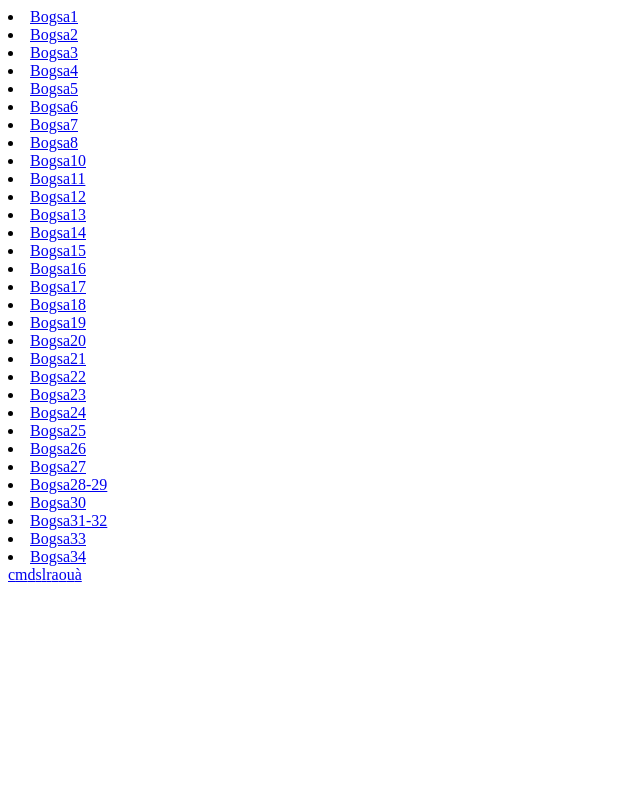
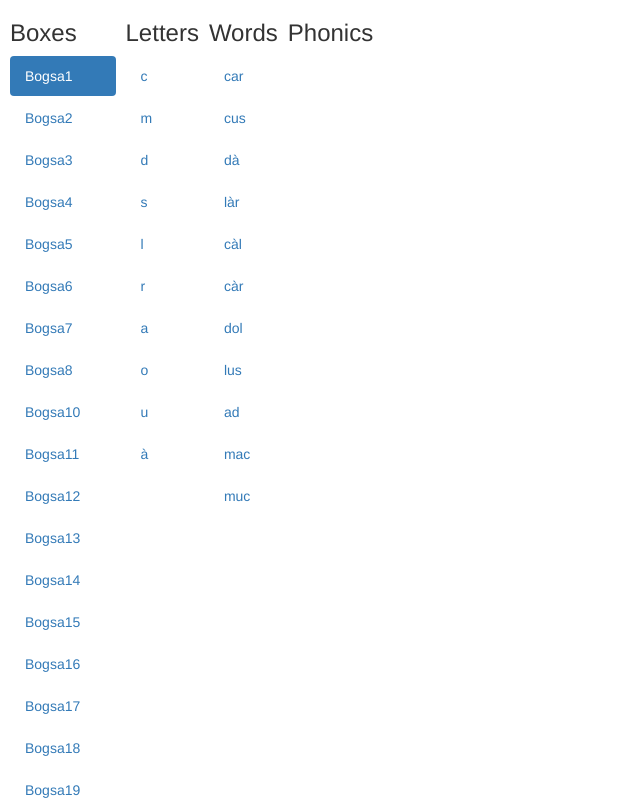
Before and after one commit to greggulrajani/greggulrajani.github.io, a plain HTML site: page index.html in a window 1280 px wide. Both pictures are taken after a click on the link "Bogsa1". Shown: the top 800 px of the page, without its empty margins (0-640 px from the left). Drawn offline with nearby package versions, Linux system fonts and the light colour scheme.

Commit message:
added bootstrap and phonics

```diff
--- a/index.html
+++ b/index.html
@@ -1,5 +1,14 @@
 <html>
     <head>
+        <!-- Latest compiled and minified CSS -->
+        <link rel="stylesheet" href="https://maxcdn.bootstrapcdn.com/bootstrap/3.3.7/css/bootstrap.min.css" integrity="sha384-BVYiiSIFeK1dGmJRAkycuHAHRg32OmUcww7on3RYdg4Va+PmSTsz/K68vbdEjh4u" crossorigin="anonymous">
+
+        <!-- Optional theme -->
+        <link rel="stylesheet" href="https://maxcdn.bootstrapcdn.com/bootstrap/3.3.7/css/bootstrap-theme.min.css" integrity="sha384-rHyoN1iRsVXV4nD0JutlnGaslCJuC7uwjduW9SVrLvRYooPp2bWYgmgJQIXwl/Sp" crossorigin="anonymous">
+
+        <!-- Latest compiled and minified JavaScript -->
+        <script src="https://maxcdn.bootstrapcdn.com/bootstrap/3.3.7/js/bootstrap.min.js" integrity="sha384-Tc5IQib027qvyjSMfHjOMaLkfuWVxZxUPnCJA7l2mCWNIpG9mGCD8wGNIcPD7Txa" crossorigin="anonymous"></script>
+
         <title> gaelic </title>
     </head>
         <script>
@@ -15,19 +24,18 @@
 
         function createLI(item) {
             var node = document.createElement("li");
-       //     var link = document.createElement("a");
             var textnode = document.createTextNode(item.content);
-            node.appendChild(chreateAnchor(item));
+            node.appendChild(chreateAnchor(item,node));
            return node;
         }
 
-        function chreateAnchor(item) {
+        function chreateAnchor(item,node) {
             var link = document.createElement("a");
             var textnode = document.createTextNode(item.content);
             link.title = item.content;
             link.appendChild(textnode);
             link.href = '#';
-            link.onclick = function() { clickHandler(item.lesson) }
+            link.onclick = function() { clickHandler(item.lesson, node) }
             return link;
         }
 
@@ -43,7 +51,7 @@
         }
 
         function renderLetter(letter) {
-            var span = document.createElement('span');
+            var span = document.createElement('li');
             var audio = document.createElement('audio');
             audio.setAttribute('controls','');
             audio.setAttribute('style','display:none');
@@ -60,13 +68,93 @@
             return span;
         }
 
-        function clickHandler(lesson) {
+     function renderWords(letters) {
+            var doc = document.getElementById("words");
+            while (doc.firstChild) {
+                doc.removeChild(doc.firstChild);
+            }
+            console.log(letters);
+        for (var i = 0 ; i < letters.list_words.word.length; i++) {
+                doc.append(renderWord(letters.list_words.word[i]));
+            }
+        }
+
+       function renderWord(letter) {
+            var span = document.createElement('li');
+            var audio = document.createElement('audio');
+            audio.setAttribute('controls','');
+            audio.setAttribute('style','display:none');
+
+            audio.src = 'http://ceres.napier.ac.uk/staff/alistair/GaelicparentHelp/'+letter.sound_link;
+
+          var link = document.createElement("a");
+            var textnode = document.createTextNode(letter.text);
+            link.appendChild(textnode);
+            link.href = '#';
+            link.onclick = function() { toggleActive(span);  renderPhonics(letter.list_sounds.sound); audio.play(); }
+            span.append(audio);
+            span.append(link);
+            return span;
+        }
+
+
+        function clearPhonics() {
+           var doc = document.getElementById("phonics");
+            while (doc.firstChild) {
+                doc.removeChild(doc.firstChild);
+            }
+        }
+        function renderPhonics(sounds) {
+
+            clearPhonics();
+         var doc = document.getElementById("phonics");
+
+            console.log(letters);
+        for (var i = 0 ; i < sounds.length; i++) {
+                doc.append(renderPhonic(sounds[i]));
+            }
+
+        }
+
+    function renderPhonic(phonic) {
+            var span = document.createElement('li');
+            var audio = document.createElement('audio');
+            audio.setAttribute('controls','');
+            audio.setAttribute('style','display:none');
+
+            audio.src = 'http://ceres.napier.ac.uk/staff/alistair/GaelicparentHelp/'+phonic.sound_link;
+
+          var link = document.createElement("a");
+            var textnode = document.createTextNode(phonic.text);
+            link.appendChild(textnode);
+            link.href = '#';
+            link.onclick = function() { audio.play(); }
+            span.append(audio);
+            span.append(link);
+            return span;
+        }
+
+
+        function toggleActive(node) {
+            var nodes = node.parentNode.childNodes;
+            for (i = 0; i < nodes.length;i++) {
+                nodes[i].removeAttribute('class');
+            }
+            node.setAttribute('class','active');
+        }
+        function clickHandler(lesson, node) {
             renderLetters(lesson.BOX);
+            renderWords(lesson.BOX);
+            toggleActive(node);
+            clearPhonics();
+
         }
         </script>
     <body onload="renderFrontPage()">
 <audio id='greg' style='display:none' controls label ='greg' src="http://ceres.napier.ac.uk/staff/alistair/GaelicparentHelp/bogsa1_mp3/c.mp3"></audio>
-        <div id='start'></div>
-        <div id='letters'></div>
+        <div style='float: left;padding-left:10px'> <h3>Boxes</h3><ul  class="nav nav-pills nav-stacked" id='start'></ul></div>
+        <div style='float: left;padding-left:10px'><h3>Letters</h3><ul class="nav nav-pills nav-stacked" id='letters'></ul></div>
+        <div style='float: left;padding-left:10px'><h3>Words</h3><ul class="nav nav-pills nav-stacked" id='words'></ul></div>
+        <div style='float: left;padding-left:10px'><h3>Phonics</h3><ul class="nav nav-pills nav-stacked" id='phonics'></ul></div>
         </body>
         </html>
```
